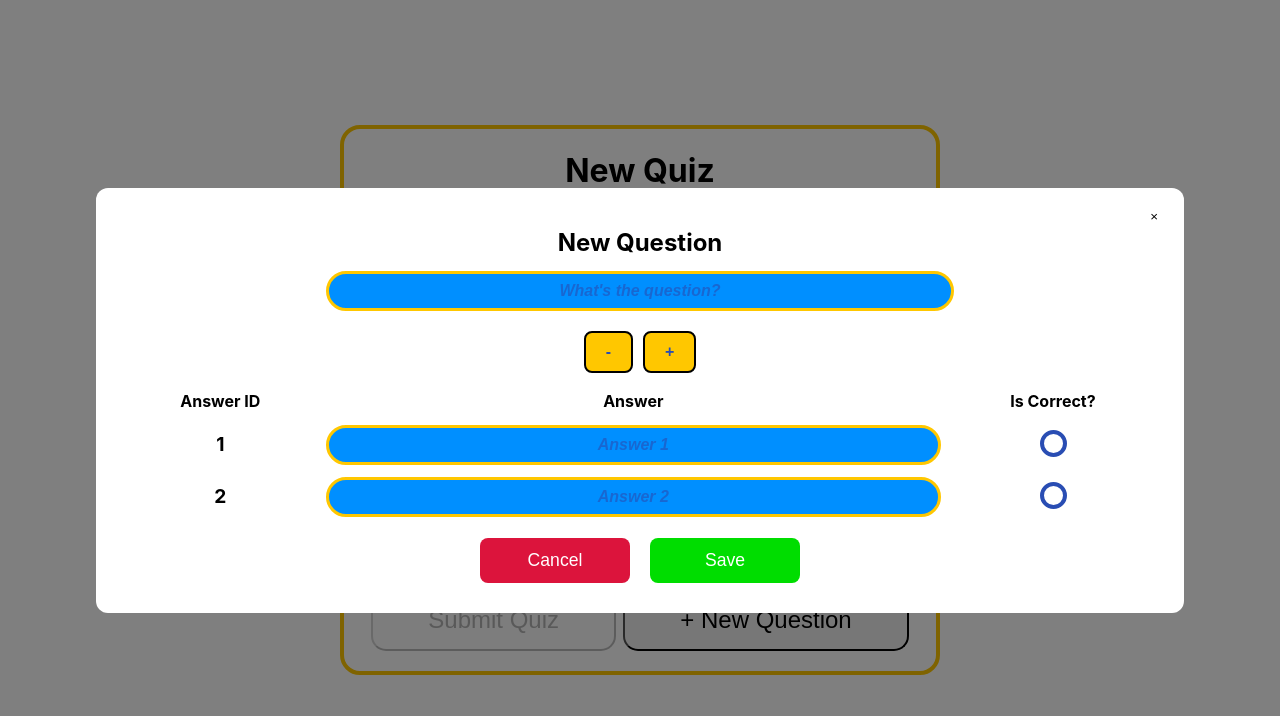
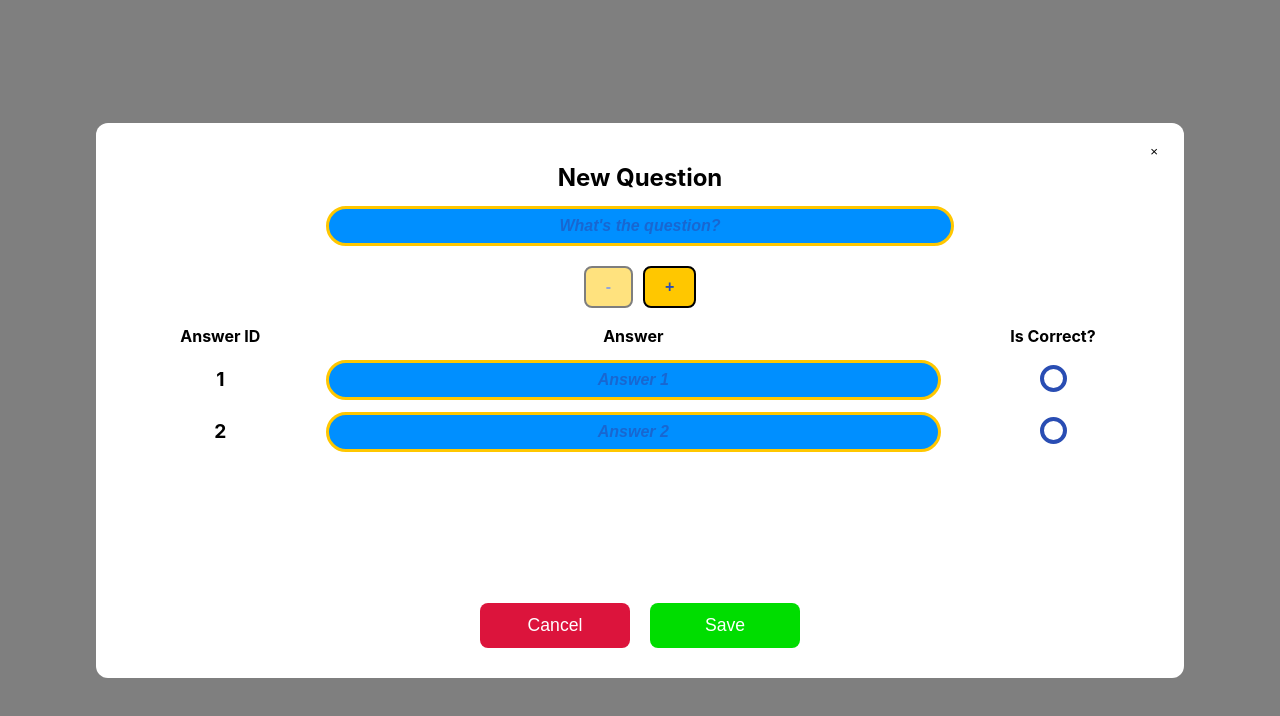
Before and after one commit to s-meenaghan7/react-quizapp-v2, a React (Vite) app: page / in a window 1280 px wide. Both pictures are taken after typing "Sample" into the empty fields and a click on the button "+ New Question". Shown: the top 716 px of the page. Built offline with nearby package versions, Linux system fonts and the light colour scheme.

Commit message:
QuestionModal: answers-list is now fixed height, answers can be added to it and it does not grow, starts scrolling when overfilled with answers. The add and subtract answer buttons function now. question and answers state variables created, based on whatever is passed in as currentQuestion

```diff
--- a/src/quizform/questionModal/QuestionModal.css
+++ b/src/quizform/questionModal/QuestionModal.css
@@ -102,11 +102,15 @@ table {
 }
 
 .answers-list {
+  --list-height: 35vh;
   display: flex;
-  justify-content: center;
-  align-items: center;
+  flex-direction: column;
+  justify-content: start;
   text-align: center;
   width: 100%;
+  min-height: var(--list-height);
+  max-height: var(--list-height);
+  overflow-y: auto;
 }
 
 /* ------------------- MODAL FOOTER & BUTTONS ------------------- */
--- a/src/quizform/questionModal/QuestionModal.tsx
+++ b/src/quizform/questionModal/QuestionModal.tsx
@@ -2,6 +2,7 @@ import ReactDom from 'react-dom';
 import './QuestionModal.css';
 import { Question } from '../reducer/newQuestion';
 import AnswerComponent from '../answer/AnswerComponent';
+import { useEffect, useState } from 'react';
 
 type QuestionModalProps = {
   open: boolean;
@@ -11,6 +12,29 @@ type QuestionModalProps = {
 
 const QuestionModal: React.FC<QuestionModalProps> = ({ open, closeModal, currentQuestion }) => {
   if (!open) return null;
+
+  const [question, setQuestion] = useState(currentQuestion.question);
+  const [answers, setAnswers] = useState(currentQuestion.options);
+
+  useEffect(() => {
+    if (!open) return;
+
+    const subtractAnswerBtn = document.getElementById('subtract');
+    if (answers.length <= 2) {
+      subtractAnswerBtn!.setAttribute('disabled', 'true');
+    } else {
+      subtractAnswerBtn!.removeAttribute('disabled');
+    }
+
+  }, [answers, open]);
+
+  function addAnswerField() {
+    setAnswers(answers => [ ...answers, { id: answers.length + 1, answer: "", isCorrect: false } ]);
+  }
+
+  function subtractAnswerField() {
+    setAnswers(answers => answers.slice(0, answers.length - 1));
+  }
 
   return ReactDom.createPortal(
     <div className='modal-overlay'>
@@ -26,12 +50,14 @@ const QuestionModal: React.FC<QuestionModalProps> = ({ open, closeModal, current
               type='text'
               className='quizme-input'
               placeholder="What's the question?"
+              defaultValue={question}
+              onChange={() => setQuestion(question)}
             />
           </div>
 
           <div className='answer-controls'>
-            <button type='button' id='subtract'>-</button>
-            <button type='button' id='add'>+</button>
+            <button type='button' id='subtract' onClick={subtractAnswerField}>-</button>
+            <button type='button' id='add' onClick={addAnswerField}>+</button>
           </div>
 
           <div className='answers-list'>
@@ -46,7 +72,7 @@ const QuestionModal: React.FC<QuestionModalProps> = ({ open, closeModal, current
 
               <tbody>
                 {
-                  currentQuestion.options.map((a, i) =>
+                  answers.map((a, i) =>
                     <AnswerComponent
                       key={i}
                       {...a}
```
